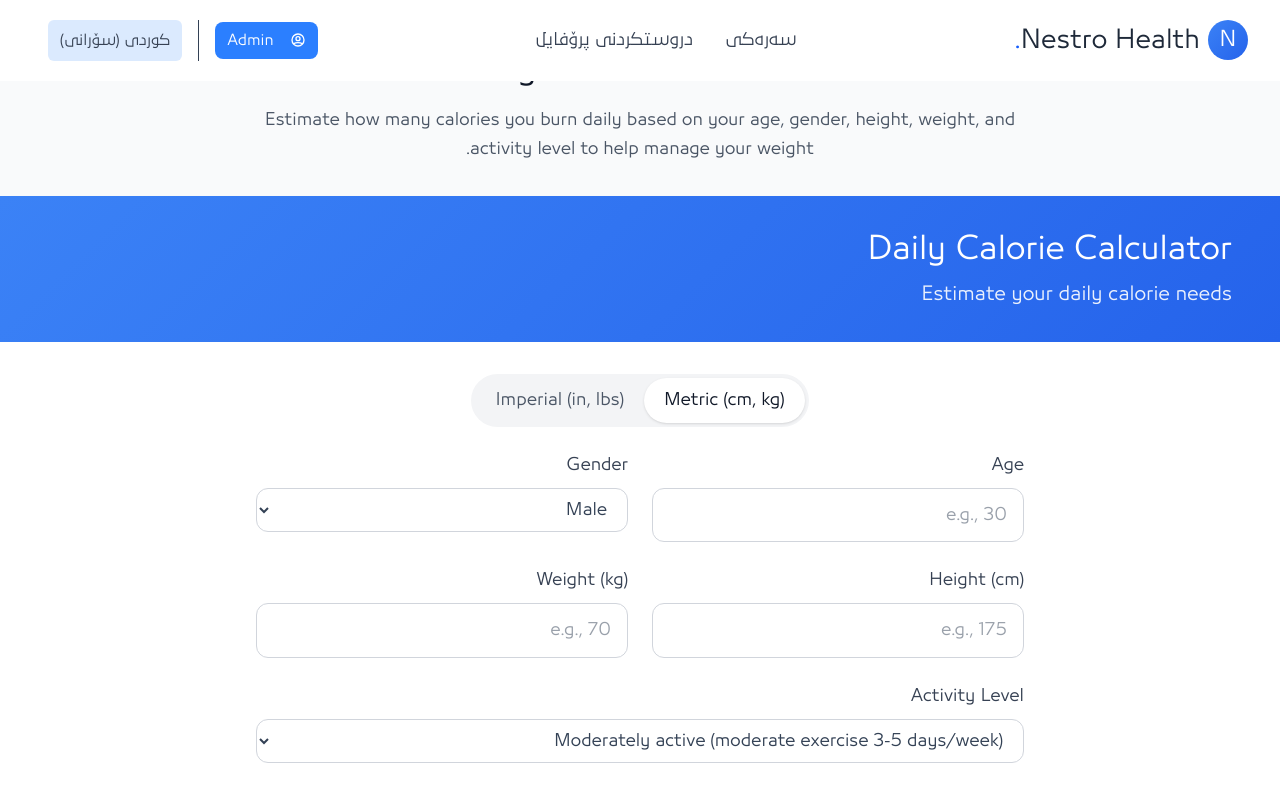
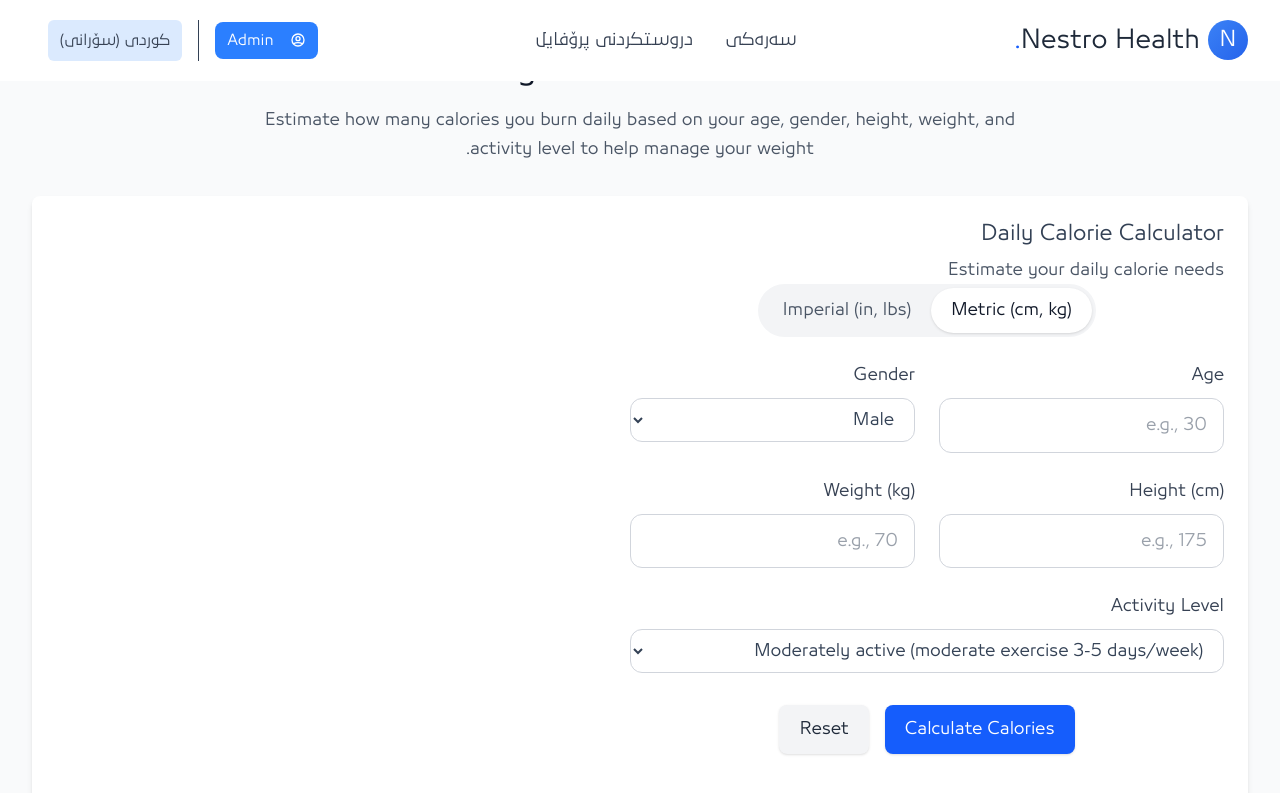
Before and after one commit to Abdulla090/nestro-health, a Next.js app: page /calories in a window 1280 px wide. Shown: the top 793 px of the page. Built offline with nearby package versions, Linux system fonts and the light colour scheme.

Commit message:
Fix: Make href prop optional in CalculatorCard component to resolve link error

```diff
--- a/src/components/CalculatorCard.tsx
+++ b/src/components/CalculatorCard.tsx
@@ -1,46 +1,105 @@
 "use client";
 
-import { ReactNode } from "react";
+import { FC } from 'react';
+import Link from 'next/link';
 
 interface CalculatorCardProps {
   title: string;
-  children: ReactNode;
-  icon?: ReactNode;
-  description?: string;
-  gradient?: string;
-  className?: string;
+  description: string;
+  icon?: JSX.Element;
+  href?: string;
+  children?: React.ReactNode;
 }
 
-const CalculatorCard = ({
-  title,
-  children,
-  icon,
-  description,
-  gradient = "bg-gradient-primary",
-  className = "",
-}: CalculatorCardProps) => {
-  return (
-    <div className="relative w-screen -ml-[calc(50vw-50%)] left-[calc(50vw-50%)] bg-white shadow-lg">
-      <div className={`w-full ${gradient} text-white`}>
-        <div className="max-w-[2000px] mx-auto px-4 sm:px-6 md:px-8 lg:px-12 py-8">
-          <div className="flex items-center">
-            {icon && (
-              <div className="mr-4 p-3 bg-white/20 rounded-xl">
-                {icon}
-              </div>
-            )}
-            <div>
-              <h2 className="text-3xl font-bold">{title}</h2>
-              {description && <p className="mt-2 text-lg text-white/90">{description}</p>}
-            </div>
-          </div>
+const CalculatorCard: FC<CalculatorCardProps> = ({ title, description, icon, href, children }) => {
+  const content = (
+    <div className="flex items-start">
+      {icon && (
+        <div className="flex-shrink-0 mr-4 text-blue-500">
+          {icon}
         </div>
-      </div>
-      <div className="max-w-[2000px] mx-auto px-4 sm:px-6 md:px-8 lg:px-12 py-8">
+      )}
+      <div>
+        <h3 className="text-xl font-bold mb-2">{title}</h3>
+        <p className="text-gray-600">{description}</p>
         {children}
       </div>
+    </div>
+  );
+
+  if (href) {
+    return (
+      <Link
+        href={href}
+        className="block p-6 bg-white rounded-lg shadow-md hover:shadow-lg transition-shadow duration-300"
+      >
+        {content}
+      </Link>
+    );
+  }
+
+  return (
+    <div className="block p-6 bg-white rounded-lg shadow-md">
+      {content}
     </div>
   );
 };
 
 export default CalculatorCard;
+
+export const calculators = [
+  {
+    title: 'BMI Calculator',
+    description: 'Calculate your Body Mass Index (BMI) based on your height and weight.',
+    link: '/bmi',
+    gradient: 'bg-gradient-to-br from-blue-400 to-blue-600'
+  },
+  {
+    title: 'Ideal Weight',
+    description: 'Calculate your ideal weight range based on height, age, and gender.',
+    link: '/ideal-weight',
+    gradient: 'bg-gradient-to-br from-green-400 to-green-600'
+  },
+  {
+    title: 'Calorie Calculator',
+    description: 'Calculate your daily calorie needs based on your activity level and goals.',
+    link: '/calories',
+    gradient: 'bg-gradient-to-br from-red-400 to-red-600'
+  },
+  {
+    title: 'Body Fat',
+    description: 'Calculate your body fat percentage using accurate measurements.',
+    link: '/body-fat',
+    gradient: 'bg-gradient-to-br from-orange-400 to-orange-600'
+  },
+  {
+    title: 'Water Intake',
+    description: 'Calculate how much water you should drink daily based on your weight and activity.',
+    link: '/water-intake',
+    gradient: 'bg-gradient-to-br from-cyan-400 to-cyan-600'
+  },
+  {
+    title: 'Blood Pressure',
+    description: 'Calculate your mean arterial pressure and evaluate your blood pressure status.',
+    link: '/blood-pressure',
+    gradient: 'bg-gradient-to-br from-purple-400 to-purple-600'
+  },
+  {
+    title: 'Heart Rate Zones',
+    description: 'Calculate your training heart rate zones based on age and resting heart rate.',
+    link: '/heart-rate',
+    gradient: 'bg-gradient-to-br from-pink-400 to-pink-600'
+  },
+  {
+    title: 'Macronutrient Calculator',
+    description: 'Calculate your daily protein, carbs, and fat needs based on your fitness goals.',
+    link: '/macros',
+    gradient: 'bg-gradient-primary'
+  },
+  {
+    title: 'Bone Mass Calculator',
+    description: 'Estimate your bone mass based on weight, height, and gender.',
+    link: '/bone-mass',
+    gradient: 'bg-gradient-to-br from-teal-400 to-teal-600'
+  }
+];
```
